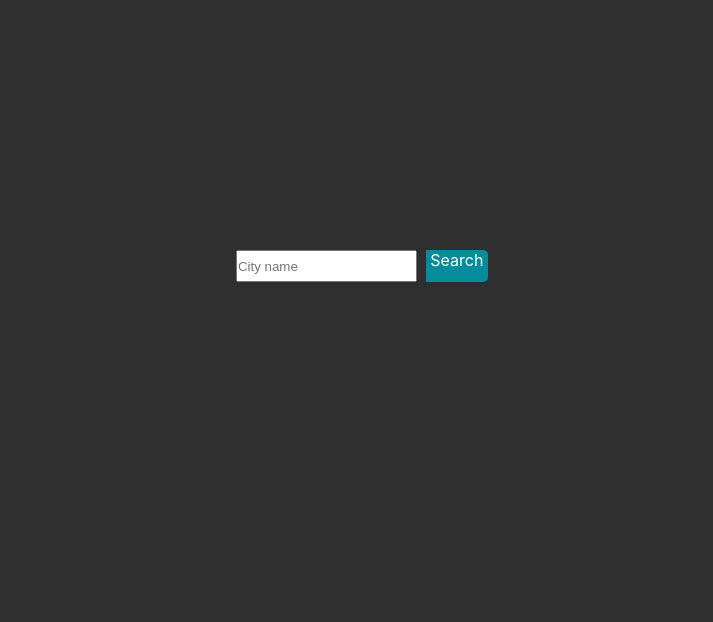
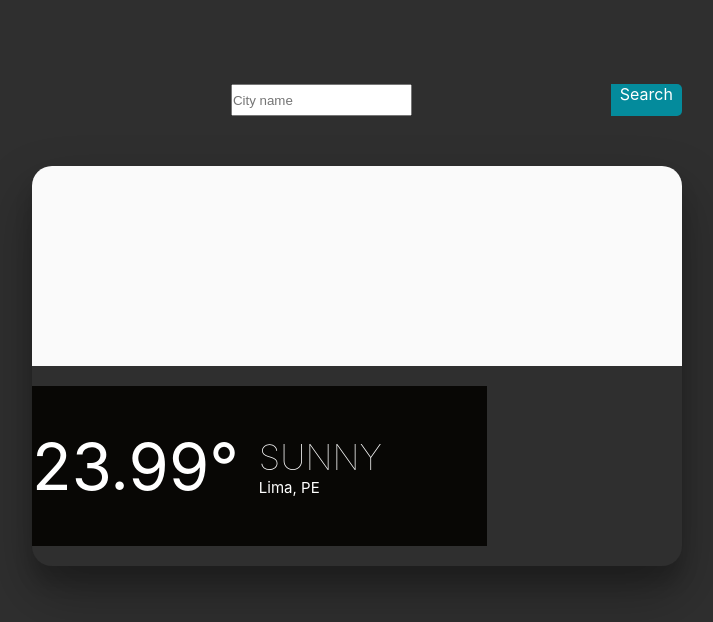
Before and after one commit to patricio0312rev/react-open-weather-api, a React (Create React App) app: page / in a window 1280 px wide. Shown: the top 622 px of the page, without its empty margins (283-996 px from the left). Built offline with nearby package versions, Linux system fonts and the light colour scheme; no server answers; some icons are missing.

Commit message:
Creando el componente WeatherDetails

```diff
--- a/src/components/search-main/search-main.component.jsx
+++ b/src/components/search-main/search-main.component.jsx
@@ -1,9 +1,11 @@
 import React, { useState } from "react";
+import WeatherDetails from './../weather-details/weather-details.component';
 
 const SearchMain = () => {
     const [city, setCityName] = useState('');
 
     return (
+        <div>
             <div className="wrap">
                 <div className="search">
                     <input
@@ -18,6 +20,9 @@ const SearchMain = () => {
 
                 <div className="searchButton">Search</div>
             </div>
+
+            <WeatherDetails />
+        </div>
     )
 }
 
--- /dev/null
+++ b/src/components/weather-details/weather-details.component.jsx
@@ -0,0 +1,24 @@
+import React from "react";
+
+const WeatherDetails = () => {
+    return(
+        <article className="widget">
+            <div className="weatherIcon">
+                <i className="wi wi-day-sunny"></i>
+            </div>
+
+            <div className="weatherInfo">
+                <div className="temperature">
+                    <span>23.99&deg;</span>
+                </div>
+
+                <div className="description">
+                    <div className="weatherCondition">Sunny</div>
+                    <div className="place">Lima, PE</div>
+                </div>
+            </div>
+        </article>
+    );
+}
+
+export default WeatherDetails;
```
Lines whose indentation alone changed are shown as unchanged.
